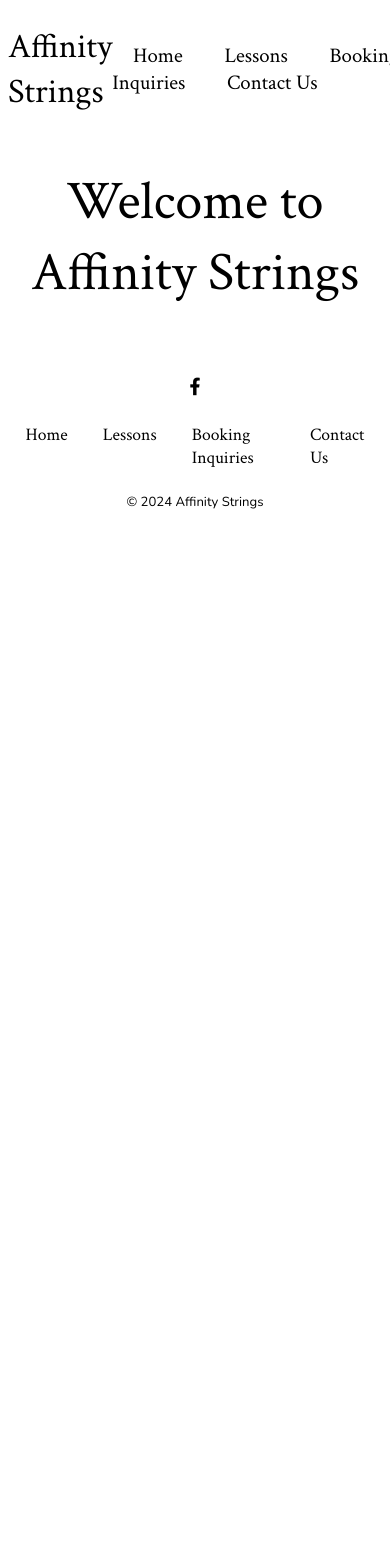
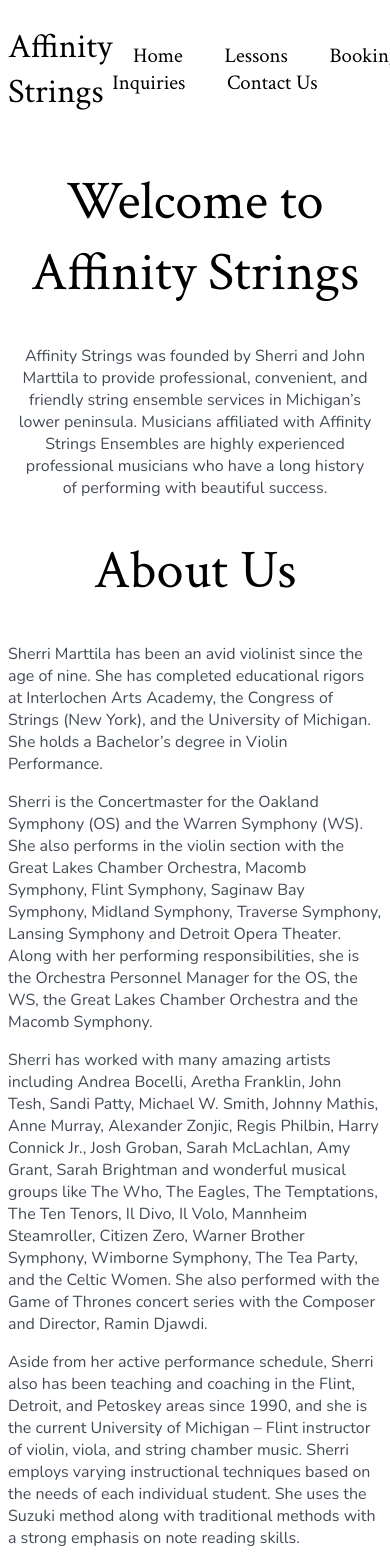
Before and after one commit to lucasamagno/affinitystrings, a Vue app: page / in a window 390 px wide. Shown: the top 1567 px of the page. Before the commit the page ends 844 px from the top, so only its background shows below. Built offline with nearby package versions, Linux system fonts and the light colour scheme.

Commit message:
v1 of homepage

```diff
--- a/src/App.vue
+++ b/src/App.vue
@@ -19,5 +19,20 @@ h1 {
   text-align: center;
 }
 
+h2 {
+
+
+}
+
+h3 {
+
+}
+
+p {
+  font-family: "Nunito", "serif";
+  font-size: 16px;
+  color: #434a56
+}
+
 
 </style>
--- a/src/views/HomePage.vue
+++ b/src/views/HomePage.vue
@@ -1,6 +1,16 @@
 <template>
   <div>
     <h1>Welcome to Affinity Strings</h1>
+    <p class="intro">Affinity Strings was founded by Sherri and John Marttila to provide professional, convenient, and friendly string ensemble services in Michigan’s lower peninsula. Musicians affiliated with Affinity Strings Ensembles are highly experienced professional musicians who have a long history of performing with beautiful success.</p>
+
+    <h1>About Us</h1>
+    <p>Sherri Marttila has been an avid violinist since the age of nine. She has completed educational rigors at Interlochen Arts Academy, the Congress of Strings (New York), and the University of Michigan. She holds a Bachelor’s degree in Violin Performance.</p>
+    <p>Sherri is the Concertmaster for the Oakland Symphony (OS) and the Warren Symphony (WS). She also performs in the violin section with the Great Lakes Chamber Orchestra, Macomb Symphony, Flint Symphony, Saginaw Bay Symphony, Midland Symphony, Traverse Symphony, Lansing Symphony and Detroit Opera Theater. Along with her performing responsibilities, she is the Orchestra Personnel Manager for the OS, the WS, the Great Lakes Chamber Orchestra and the Macomb Symphony.</p>
+    <p>Sherri has worked with many amazing artists including Andrea Bocelli, Aretha Franklin, John Tesh, Sandi Patty, Michael W. Smith, Johnny Mathis, Anne Murray, Alexander Zonjic, Regis Philbin, Harry Connick Jr., Josh Groban, Sarah McLachlan, Amy Grant, Sarah Brightman and wonderful musical groups like The Who, The Eagles, The Temptations, The Ten Tenors, Il Divo, Il Volo, Mannheim Steamroller, Citizen Zero, Warner Brother Symphony, Wimborne Symphony, The Tea Party, and the Celtic Women. She also performed with the Game of Thrones concert series with the Composer and Director, Ramin Djawdi.</p>
+    <p>Aside from her active performance schedule, Sherri also has been teaching and coaching in the Flint, Detroit, and Petoskey areas since 1990, and she is the current University of Michigan – Flint instructor of violin, viola, and string chamber music. Sherri employs varying instructional techniques based on the needs of each individual student. She uses the Suzuki method along with traditional methods with a strong emphasis on note reading skills.</p>
+
+    <p>John Marttila started on violin and viola in the Okemos Suzuki string program and public school orchestras, from which he was awarded the Marianne Masterson Memorial Award for his contributions to the orchestra in his senior year. He went on to earn his music degree as a string education specialist from Michigan State University, a Master’s degree in educational technology from Central Michigan University, and he currently balances his career as a public school teacher with his active music performance schedule. </p>
+    <p>Aside from performing with Affinity Strings ensembles, John has also performed with the Saginaw Bay Symphony, the Oakland Symphony, the Fort Street Chamber Orchestra, the Warren Symphony Orchestra, the Midland Symphony and has performed with various artists such as Joshua Bell, Aretha Franklin, Josh Grobin, Sarah McLachlan, Michael W. Smith, Alexander Zonjic, Citizen Zero, and Celtic Women. He also performed with the Game of Thrones concert series with the Composer and Director, Ramin Djawdi. </p>
   </div>
 </template>
 
@@ -8,4 +18,16 @@
 </script>
 
 <style scoped>
+.intro {
+  text-align: center;
+  margin: 20px auto;
+  max-width: 60%;
+}
+
+@media (max-width: 600px) {
+  .intro {
+    margin: 20px 10px; /* Adjusts margin for smaller screens */
+    max-width: 95%; /* Allows the paragraph to take up more width on small screens */
+  }
+}
 </style>
```
